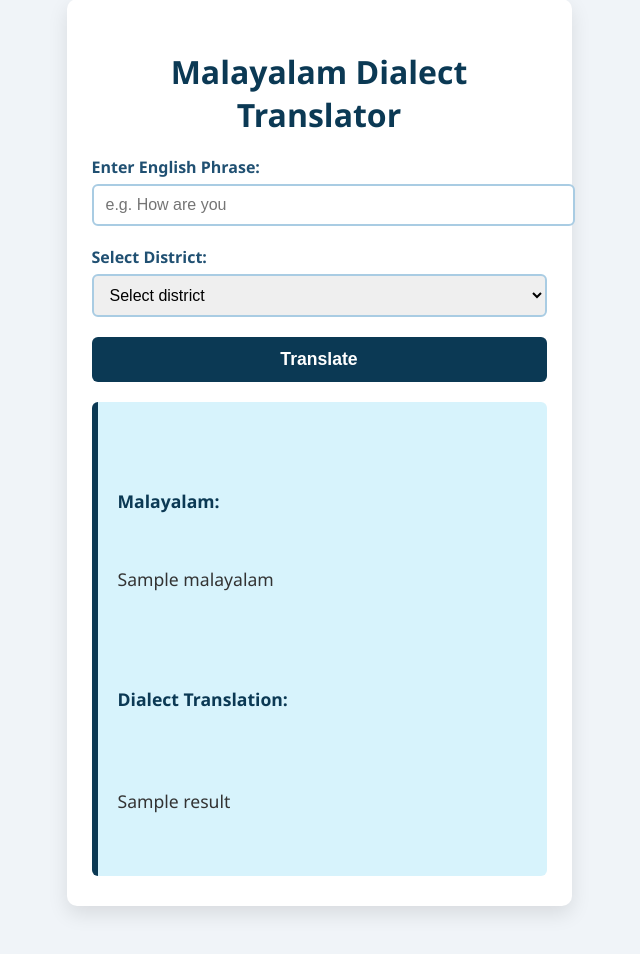
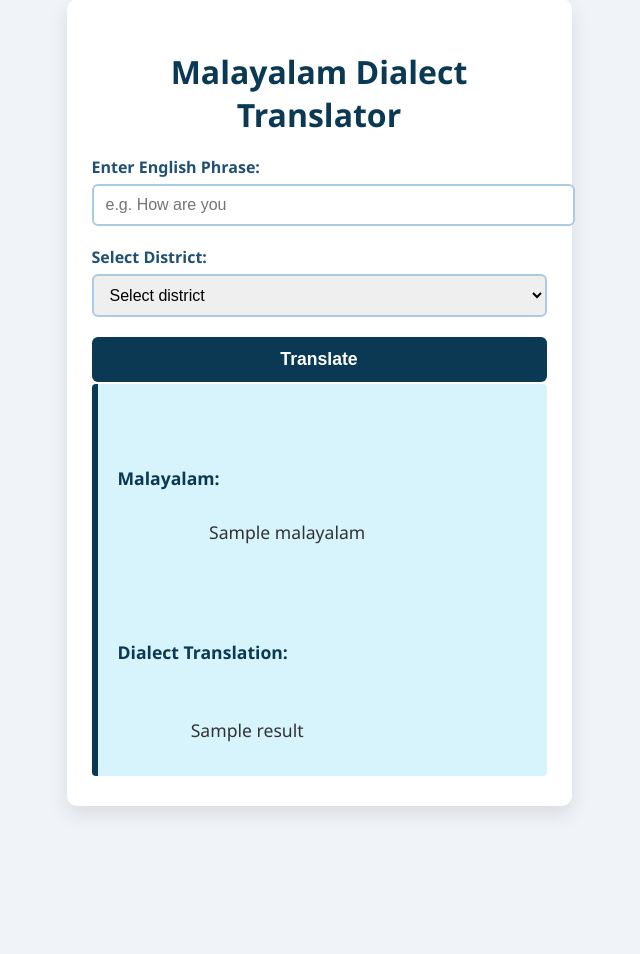
Before and after one commit to Imaswathy/Malayalam-dialect-translator, a Flask app: template templates/index.html in a window 1280 px wide. Shown: the part 49-1003 px from the top of the page, without its empty margins (321-961 px from the left). After the commit the page ends 863 px from the top, so only its background shows below. Run offline with Flask 3, Linux system fonts and the light colour scheme; the template is opened without the code that fills it: most values are stand-ins (such as "Sample title", 1, 10 or a date in 2020).

Commit message:
Update index.html

```diff
--- a/templates/index.html
+++ b/templates/index.html
@@ -71,12 +71,12 @@
         }
 
         .result {
-            margin-top: 20px;
-            padding: 15px 20px;
+            margin-top: 2px;
+            padding: 10px 20px;
             background-color: #d7f3fc;
             border-left: 6px solid #0b3954;
             font-size: 1.1rem;
-            border-radius: 6px;
+            border-radius: 4px;
             white-space: pre-wrap;
         }
 
@@ -102,7 +102,7 @@
 
             <label for="district">Select District:</label>
             <select id="district" name="district" required>
-                <option value="" disabled {% if not request.form.get('district') %}selected{% endif %}>Select district</option>
+                <option value="" disabled selected>Select district</option>
                 {% for district in districts %}
                     <option value="{{ district }}" {% if request.form.get('district') == district %}selected{% endif %}>{{ district }}</option>
                 {% endfor %}
@@ -115,11 +115,11 @@
             <div class="result {% if '❌' in result %}error{% endif %}">
                 {% if malayalam %}
                     <div class="translation-label">Malayalam:</div>
-                    <div>{{ malayalam }}</div>
-                    <br>
+                    {{ malayalam }}
+                    <br><br>
                     <div class="translation-label">Dialect Translation:</div>
                 {% endif %}
-                <div>{{ result }}</div>
+                {{ result }}
             </div>
         {% endif %}
     </div>
```
